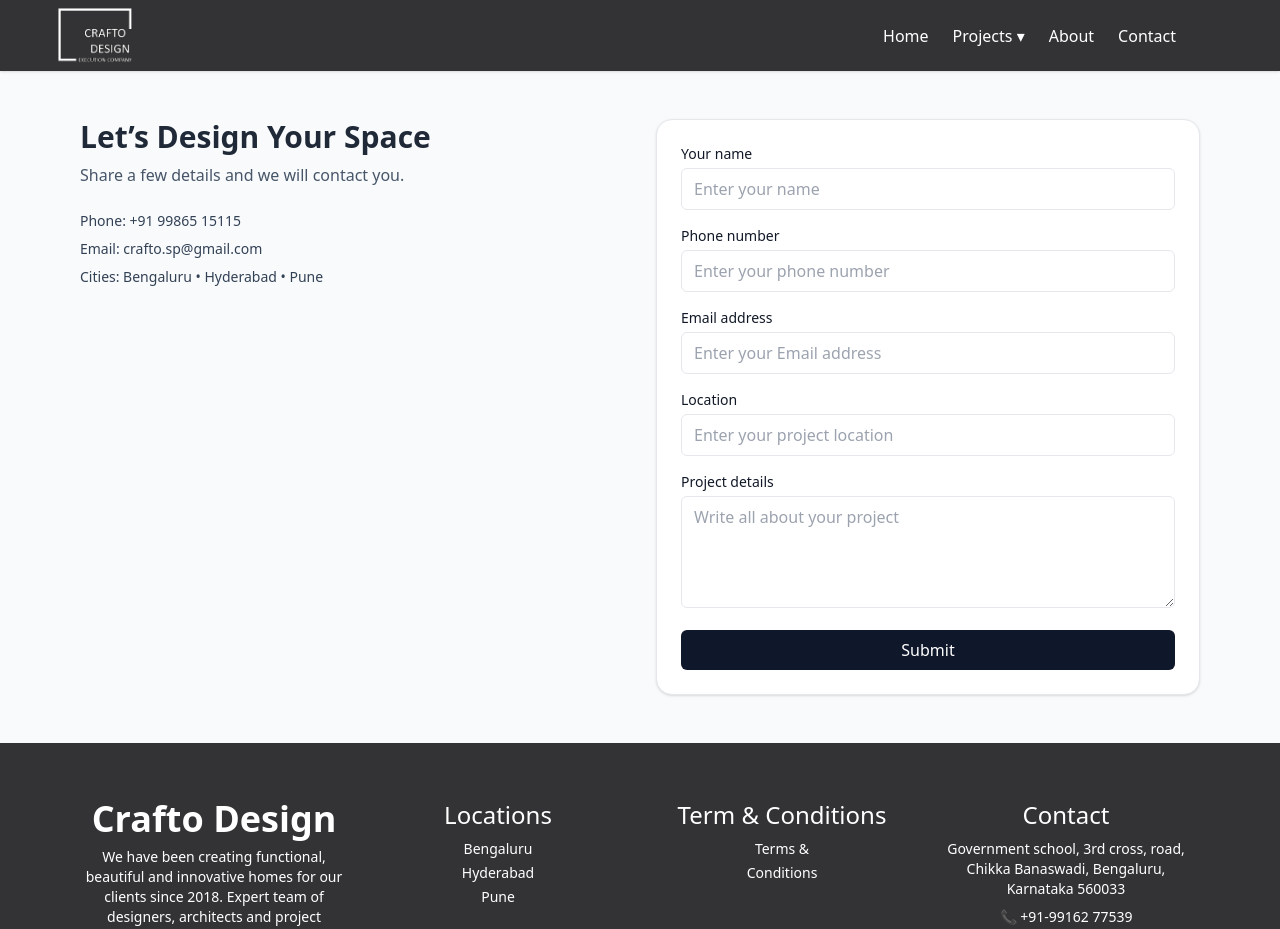
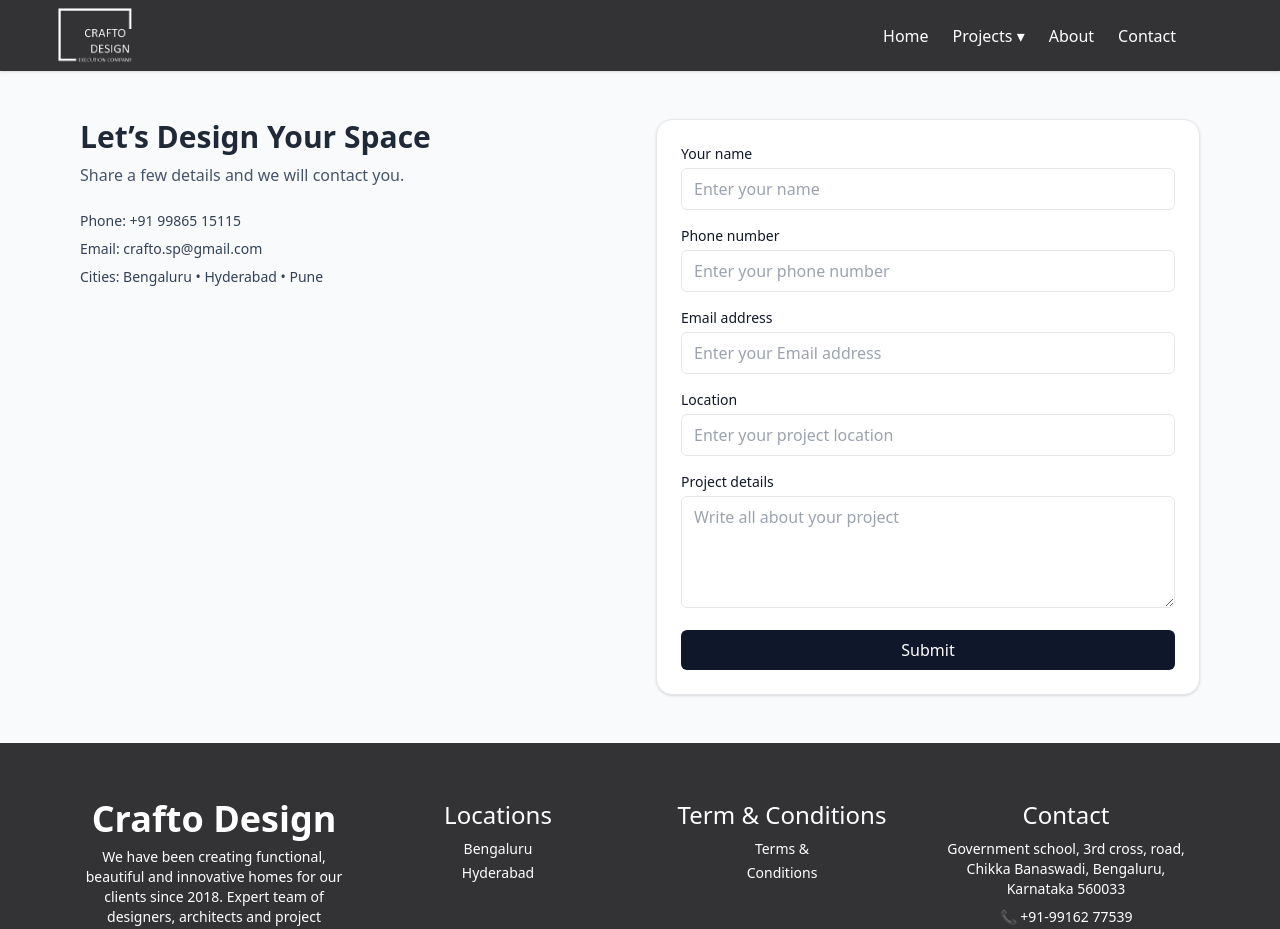
Before and after one commit to amitkumar-10/Crafto-Design, a React (Vite) app: page /contact in a window 1280 px wide. Shown: the top 929 px of the page. Built offline with nearby package versions, Linux system fonts and the light colour scheme.

Commit message:
Update Footer.jsx

```diff
--- a/src/components/Footer.jsx
+++ b/src/components/Footer.jsx
@@ -19,7 +19,6 @@ function Footer() {
           <ul className="mt-2 space-y-1 text-white">
             <li>Bengaluru</li>
             <li>Hyderabad</li>
-            <li>Pune</li>
           </ul>
         </div>
 
```
